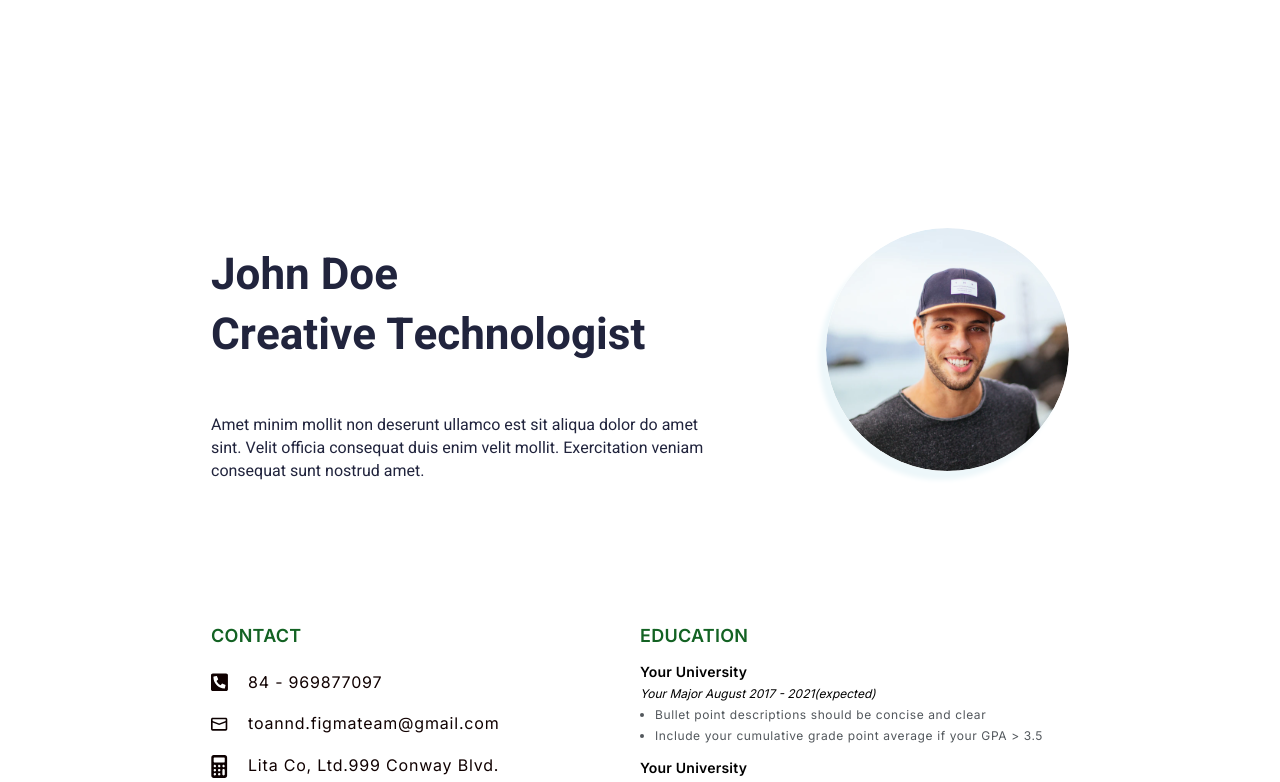
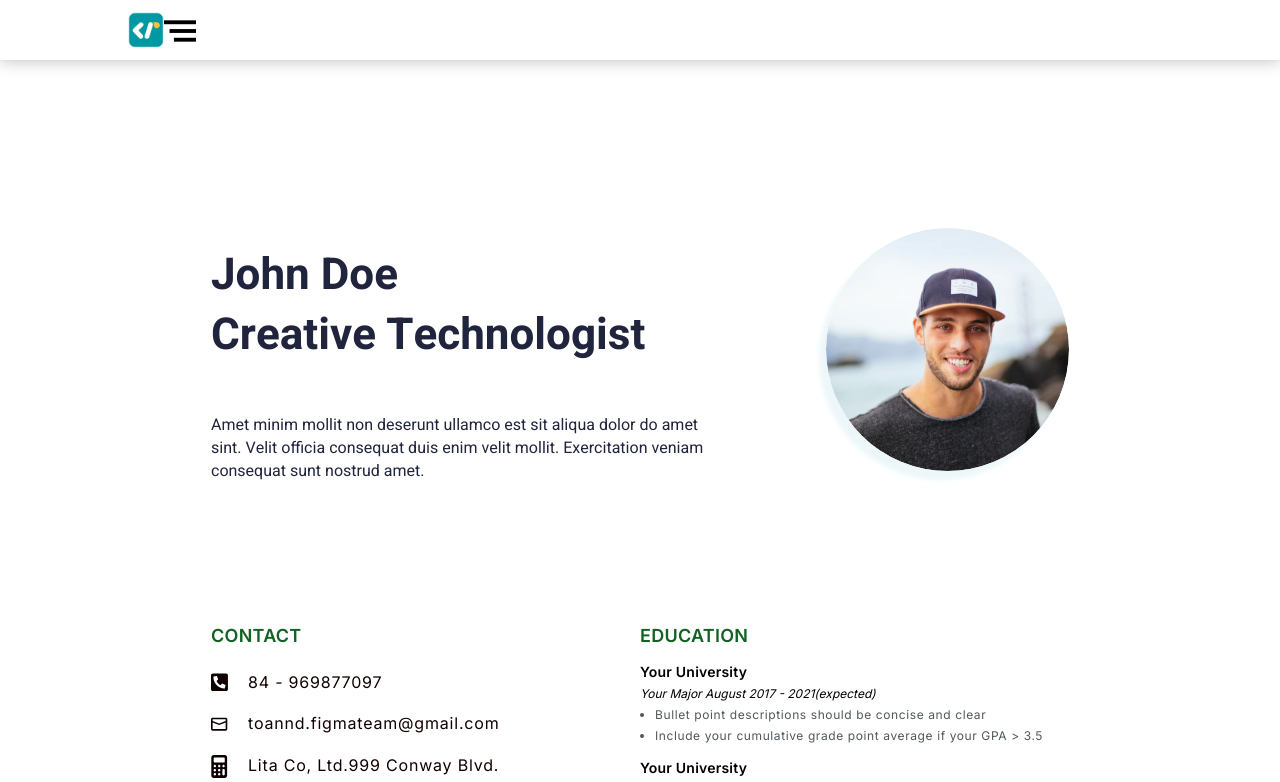
Before and after one commit to moronkids/Rakamin, a React (Create React App) app: page / in a window 1280 px wide. Shown: the top 782 px of the page. Built offline with nearby package versions, Linux system fonts and the light colour scheme.

Commit message:
feat: all done

```diff
--- a/src/components/landingPage/index.jsx
+++ b/src/components/landingPage/index.jsx
@@ -3,10 +3,12 @@ import Section1 from 'components/landingPage/parts/section1';
 import Section2 from 'components/landingPage/parts/section2';
 import Section3 from 'components/landingPage/parts/section3';
 import Footer from 'components/landingPage/parts/footer';
+import Header from 'components/tempConversionPage/parts/header';
 
 function index() {
     return (
         <div className="landing">
+            <Header />
             <div className="landing__container">
                 <Section1 />
             </div>
--- a/src/components/tempConversionPage/index.scss
+++ b/src/components/tempConversionPage/index.scss
@@ -1,4 +1,5 @@
-.tempConversion {
+.tempConversion,
+.landing {
     & .container-custom {
         max-width: 1024px;
         height: 100%;
--- a/src/components/tempConversionPage/parts/header.jsx
+++ b/src/components/tempConversionPage/parts/header.jsx
@@ -1,15 +1,18 @@
 import React from 'react';
 import RakaminIcons from 'assets/img/icons/rakamin-icon.svg';
 import HamburgerIcons from 'assets/img/icons/hamburger.svg';
+import { Link } from 'react-router-dom';
 
 function header() {
     return (
         <>
-            <section className="header position-fixed">
+            <section className="header position-fixed" style={{ zIndex: '100' }}>
                 <div className="container-custom">
                     <div className="box-flex">
                         <div className="" style={{ cursor: 'pointer' }}>
-                            <img src={RakaminIcons} alt="" srcSet="" height="36" width="36" />
+                            <Link to="/">
+                                <img src={RakaminIcons} alt="" srcSet="" height="36" width="36" />
+                            </Link>
                         </div>
                         <div className="">
                             <img
--- a/src/components/tempConversionPage/parts/section3.jsx
+++ b/src/components/tempConversionPage/parts/section3.jsx
@@ -152,6 +152,7 @@ function section3() {
                             type="number"
                             className="input-user"
                             placeholder="133000"
+                            defaultValue={0}
                             onChange={(e) => calculate(e.target.value)}
                         />
                     </div>
```
